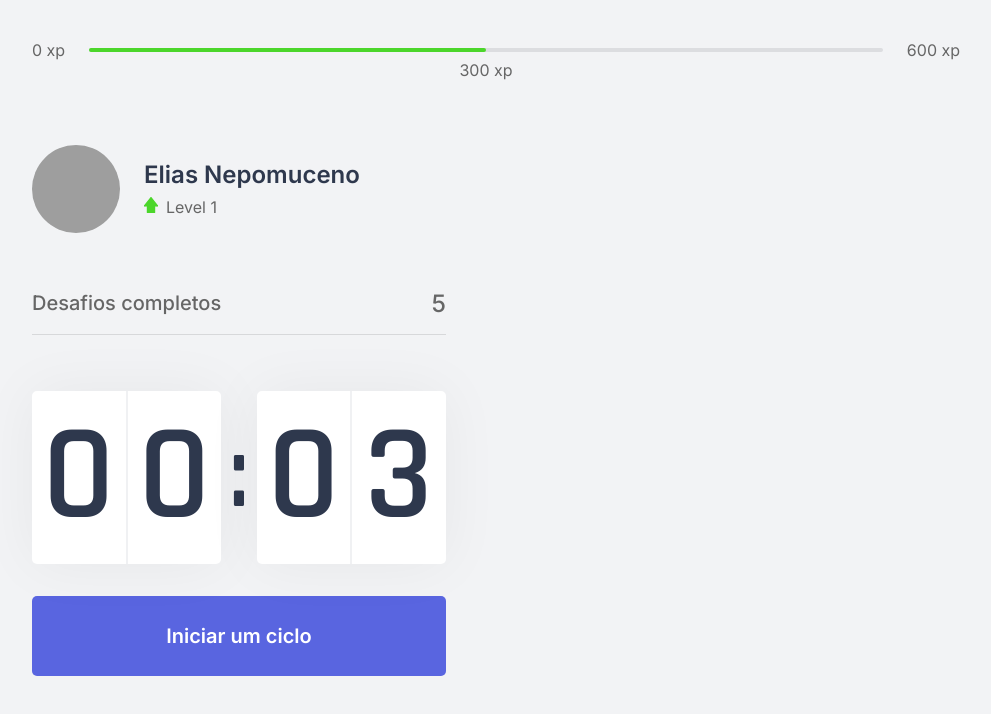
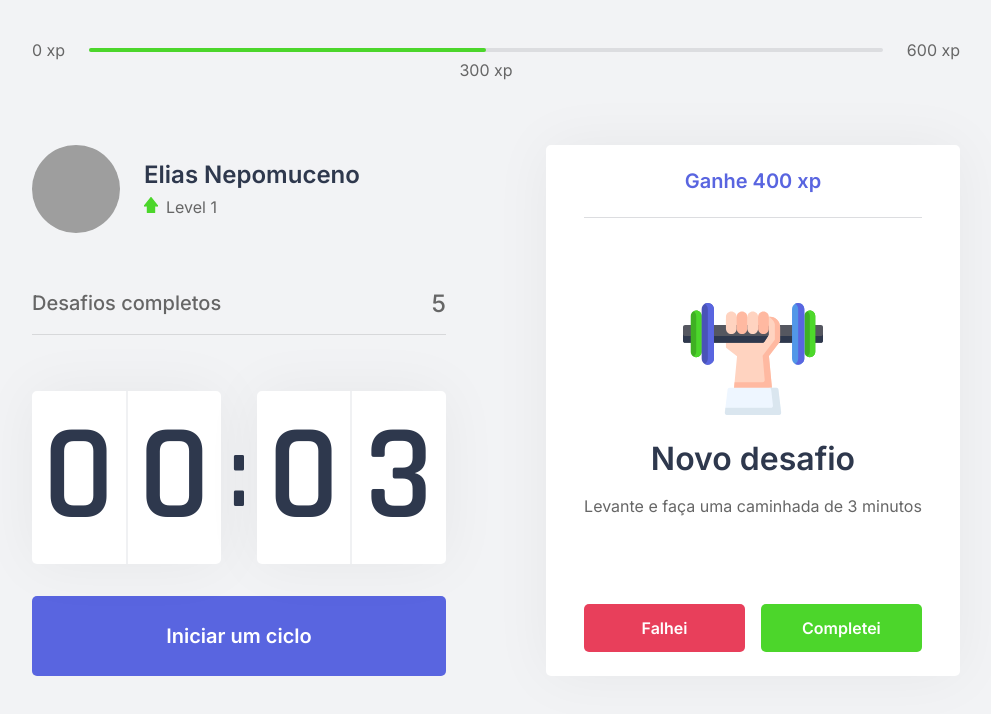
Before and after one commit to eliasnepo/moveit-nlw4, a Next.js app: page / in a window 1280 px wide. Shown: the top 714 px of the page, without its empty margins (144-1135 px from the left). Built offline with nearby package versions, Linux system fonts and the light colour scheme; grey boxes are pictures that could not be loaded.

Commit message:
Add challenge box component and initial context api

```diff
--- /dev/null
+++ b/src/components/ChallengeBox.tsx
@@ -0,0 +1,44 @@
+import styles from '../styles/components/ChallengeBox.module.css';
+
+export default function ChallengeBox() {
+    const hasActiveChallenge = true;
+
+    return(
+        <div className={styles.challengeBoxContainer}>
+            { hasActiveChallenge ? (
+                <div className={styles.challengeActive}>
+                    <header>Ganhe 400 xp</header>
+
+                    <main>
+                        <img src="icons/body.svg" />
+                        <strong>Novo desafio</strong>
+                        <p>Levante e faça uma caminhada de 3 minutos</p>
+                    </main>
+
+                    <footer>
+                        <button
+                            type="button"
+                            className={styles.challengeFailedButton}
+                        >
+                            Falhei
+                        </button>
+                        <button
+                            type="button"
+                            className={styles.challengeSucceededButton}
+                        >
+                            Completei
+                        </button>
+                    </footer>
+                </div>
+            ) : (
+                <div className={styles.challengeNotActive}>
+                    <strong>Finalize um ciclo para receber um desafio</strong>
+                    <p>
+                        <img src="icons/level-up.svg" alt="Level Up"/>
+                        Avance de level completando desafios.
+                    </p>
+                </div>
+            )}
+        </div>
+    );
+}
--- a/src/components/Countdown.tsx
+++ b/src/components/Countdown.tsx
@@ -1,9 +1,12 @@
-import { useState, useEffect } from 'react';
+import { useState, useEffect, useContext } from 'react';
+import { ChallengesContext } from '../contexts/ChallengesContext'
 import styles from '../styles/components/Countdown.module.css';
 
 let countdownTimeout: NodeJS.Timeout;
 
 export default function Countdown() {
+    const { startNewChallenge } = useContext(ChallengesContext);
+
     const [time, setTime] = useState(0.05 * 60);
     const [isActive, setIsActive] = useState(false);
     const [hasFinished, setHasFinished] = useState(false);
@@ -32,6 +35,7 @@
         } else if (isActive && time === 0) {
             setHasFinished(true);
             setIsActive(false);
+            startNewChallenge();
         }
     }, [isActive, time])
 
--- /dev/null
+++ b/src/contexts/ChallengesContext.tsx
@@ -0,0 +1,43 @@
+import { createContext, useState, ReactNode } from 'react';
+
+interface ChallengesContextData {
+    level: number;
+    currentExperience: number;
+    challengesCompleted: number;
+    levelUp: () => void;
+    startNewChallenge: () => void;
+}
+
+interface ChallengesProviderProps {
+    children: ReactNode;
+}
+
+export const ChallengesContext = createContext({} as ChallengesContextData);
+
+export function ChallengesProvider({ children }: ChallengesProviderProps) {
+    const [level, setLevel] = useState(1);
+    const [currentExperience, setCurrentExperience] = useState(0);
+    const [challengesCompleted, setChallengesCompleted] = useState(0);
+
+    function levelUp() {
+        setLevel(level + 1)
+    }
+
+    function startNewChallenge() {
+        console.log('start new Challenge')
+    }
+
+    return (
+        <ChallengesContext.Provider
+            value={{
+                level,
+                currentExperience,
+                challengesCompleted,
+                levelUp,
+                startNewChallenge,
+            }}
+        >
+            {children}
+        </ChallengesContext.Provider>
+    );
+}
--- a/src/pages/_app.tsx
+++ b/src/pages/_app.tsx
@@ -1,7 +1,13 @@
 import '../styles/global.css';
 
+import { ChallengesProvider } from '../contexts/ChallengesContext';
+
 function MyApp({ Component, pageProps }) {
-  return <Component {...pageProps} />
+  return (
+    <ChallengesProvider>
+      <Component {...pageProps} />
+    </ChallengesProvider>
+  );
 }
 
 export default MyApp
--- a/src/pages/index.tsx
+++ b/src/pages/index.tsx
@@ -5,6 +5,7 @@
 import styles from '../styles/pages/Home.module.css';
 
 import Head from 'next/head';
+import ChallengeBox from "../components/ChallengeBox";
 
 export default function Home() {
   return (
@@ -23,7 +24,7 @@
         </div>
 
         <div>
-
+          <ChallengeBox />
         </div>
       </section>
     </div>
--- /dev/null
+++ b/src/styles/components/ChallengeBox.module.css
@@ -0,0 +1,110 @@
+.challengeBoxContainer {
+    height: 100%;
+
+    background: var(--white);;
+    border-radius: 5px;
+    box-shadow: 0 0 60px rgba(0, 0, 0, 0.05);
+    padding: 1.5rem 2rem;
+
+    display: flex;
+    flex-direction: column;
+    align-items: center;
+    justify-content: center;
+
+    text-align: center;
+}
+
+.challengeNotActive {
+    display: flex;
+    flex-direction: column;
+    align-items: center;
+}
+
+.challengeNotActive strong {
+    font-size: 1.5rem;
+    font-weight: 500;
+    line-height: 1.4;
+}
+
+.challengeNotActive p {
+    display: flex;
+    flex-direction: column;
+    align-items: center;
+    line-height: 1.4;
+    max-width: 70%;
+    margin-top: 3rem;
+}
+
+.challengeNotActive p img {
+    margin-bottom: 1rem;
+}
+
+.challengeActive {
+    height: 100%;
+
+    display: flex;
+    flex-direction: column;
+}
+
+.challengeActive header {
+    color: var(--blue);
+    font-weight: 600;
+    font-size: 1.25rem;
+    padding: 0 2rem 1.5rem;
+    border-bottom: 1px solid var(--gray-line);
+}
+
+.challengeActive main {
+    flex: 1;
+    display: flex;
+    flex-direction: column;
+    align-items: center;
+    justify-content: center;
+}
+
+.challengeActive main strong {
+    font-size: 2rem;
+    font-weight: 600;
+    color: var(--title);
+    margin: 1.5rem 0 1rem;
+}
+
+.challengeActive main p {
+    line-height: 1.5;
+}
+
+.challengeActive footer {
+    display: grid;
+    grid-template-columns: 1fr 1fr;
+    gap: 1rem;
+}
+
+.challengeActive footer button {
+    height: 3rem;
+
+    display: flex;
+    align-items: center;
+    justify-content: center;
+
+    border: 0;
+    border-radius: 5px;
+
+    color: var(--white);
+
+    font-size: 1rem;
+    font-weight: 600;
+
+    transition: filter 0.2s;
+}
+
+.challengeActive footer button.challengeFailedButton {
+    background: var(--red);
+}
+
+.challengeActive footer button.challengeSucceededButton {
+    background: var(--green);
+}
+
+.challengeActive footer button:hover {
+    filter: brightness(0.9);
+}
--- a/src/styles/components/Countdown.module.css
+++ b/src/styles/components/Countdown.module.css
@@ -73,4 +73,5 @@
     background: var(--white);
     color: var(--text);
     cursor: not-allowed;
+    border-bottom: 0.3rem solid var(--green);
 }
```
